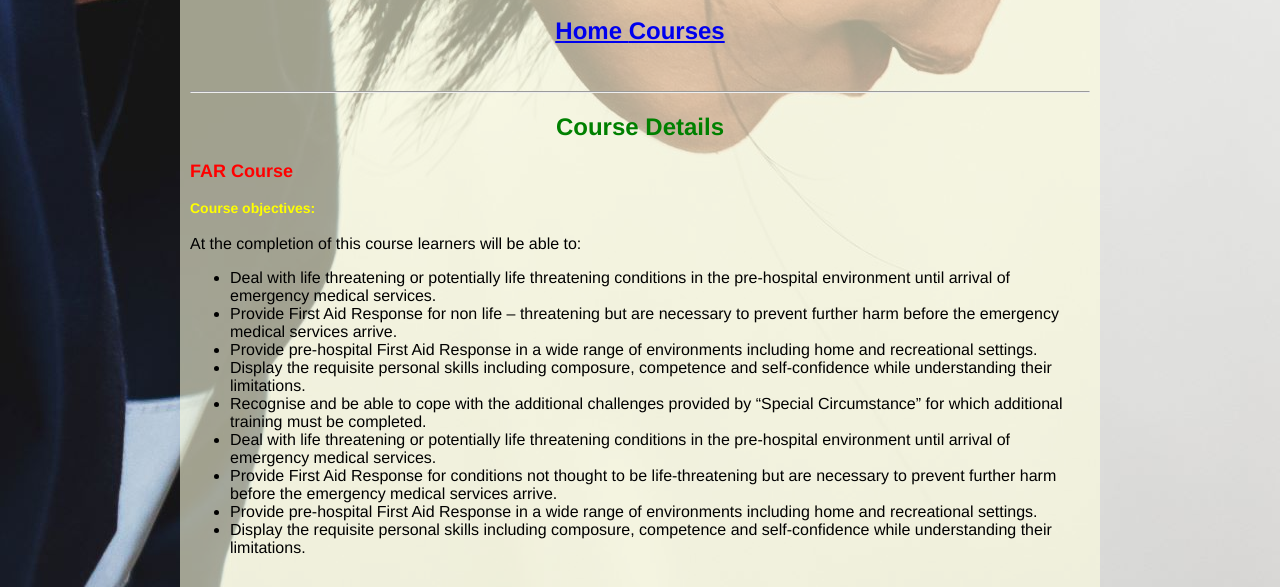
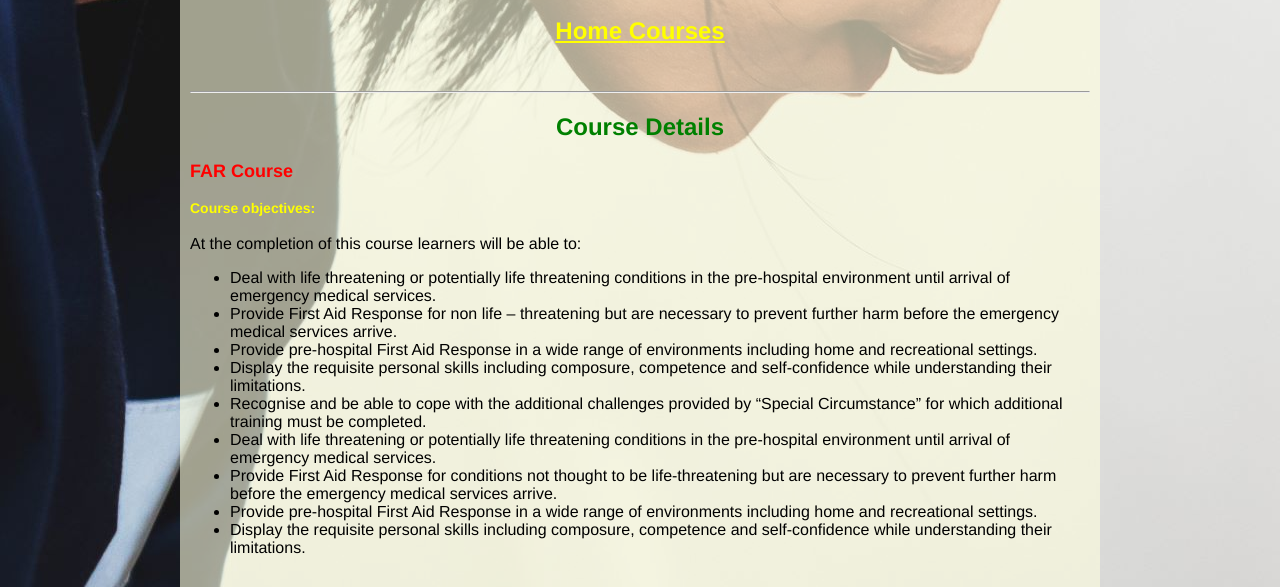
Before and after one commit to TrishMurphy/WebDesign4, a plain HTML site: page coursedetails.html in a window 1280 px wide. Shown: the part 213-800 px from the top of the page. Drawn offline with Linux system fonts and the light colour scheme.

Commit message:
Add files via upload

```diff
--- a/coursedetails.html
+++ b/coursedetails.html
@@ -14,13 +14,13 @@ body	{
 		color: Black;
 		background-color: lightgrey;
 		margin: 10px;
-		background-color: (0,0,0);
+		background-color: #ccc;
 		color: Black;
 		background-image: url("images/cpr 1.jpg")
 		}
 #wrapper{
 		width: 900px;
-		height: 2900px;
+		height: 2800px;
 		margin-left: auto;
 		margin-right: auto;
 		padding-left: 10px;
@@ -63,6 +63,30 @@ h4	{
 img	{
 	border-radius: 20px;
 	}
+a:link		{
+			font-size; 2em;
+			color:yellow;
+			background-color: transparent;
+			text-decoration :underline;
+			}
+
+a:visited	{
+			color: red;
+			background-color: transparent;
+			text-decoration: none;
+			}
+
+a:hover		{
+			color: purple;
+			background-color: transparent;
+			text-decoration: underline;
+			}
+
+a:active	{
+			color: yellow;
+			background-color: transparent;
+			text-decoration: underline;
+			}
 
 table, th, td {
 				border: 2px solid black;
@@ -244,8 +268,6 @@ To provide personnel involved in Healthcare or who are frequently exposed to fir
 	<dt><strong>AED</strong></dt>
 		<dd> <em>Automated External Defibrillatior</em></dd>
 </dl>
-<br>
-
 <a href="mailto:baalbecrespondertraining@gmail.com ">Email Trish @ baalbecrespondertraining@gmail.com  </a>
 		<p>Telephone No (063) 98123</p>
 		<address>
@@ -253,7 +275,6 @@ To provide personnel involved in Healthcare or who are frequently exposed to fir
 		Kilmallock<br>
 		Co.Limerick<br>
 		</address>
-
 </div>
 </body>
 </html>
```
